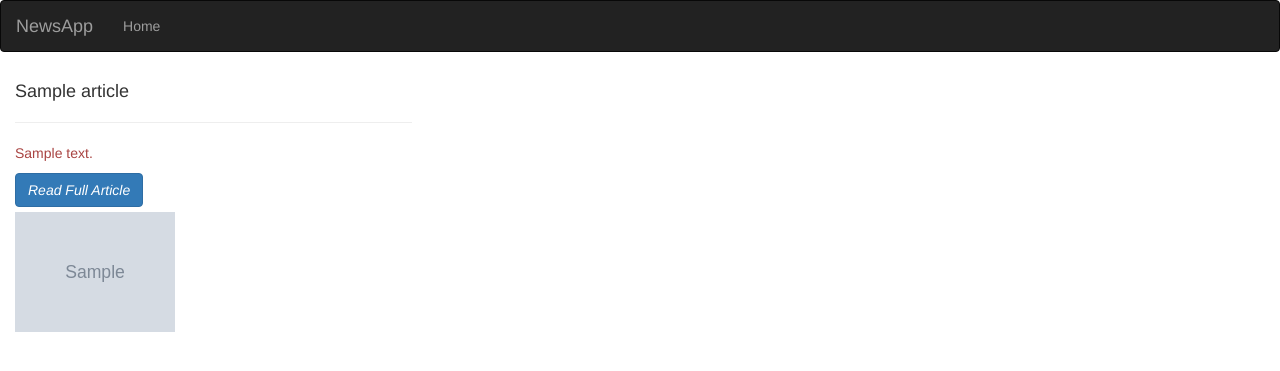
After one commit to Mugambi645/flasknewsapp, a Flask app: template app/templates/articles.html in a window 1280 px wide. The commit adds this page. Shown: the top 371 px of the page. Run offline with Flask 2, Linux system fonts and the light colour scheme; the template is opened without the code that fills it: most values are stand-ins (such as "Sample title", 1, 10 or a date in 2020); grey boxes marked "Sample" are stand-in pictures; some libraries are stand-ins or nearby versions.

Commit message:
article functionality changes

```diff
--- /dev/null
+++ b/app/templates/articles.html
@@ -0,0 +1,36 @@
+{%  extends 'base.html'  %}
+
+{% block styles %}
+         {{ super() }}
+         <link rel="stylesheet" href="{{url_for('static', filename='articles.css')}}" >
+{% endblock %}
+
+{% block content %}
+<div class="container-fluid" >
+    <div class="row" >
+                            {% for article in articles %}
+                            <div class="col-md-4" >
+                                <div class="card border-danger mb-3" >
+                                    <div class="card-header" >
+                                        <h4 class="title">
+                                            {{article.title}}
+                                        </h4>
+                                    </div>
+                                    <hr>
+                                    <div class="card-body text-danger">
+                                      <p class="desc">{{article.description}}</p>
+                                      <a href="{{article.url}}" class="btn btn-primary" target="_blank" style="font-style: italic;">Read Full Article</a>
+                                      <div style="margin-top: 5px;">
+                                        <img src="{{article.urlToImage}}" class="img-responsive" alt="" style="height: 120px; ">
+                                      </div>
+
+                                    </div>
+                                  </div>
+                            </div>
+                            {% endfor %}
+
+                        </div>
+                    </div>
+
+
+{% endblock%}
--- a/app/templates/sidebar.html
+++ b/app/templates/sidebar.html
@@ -1,3 +1,4 @@
+{% import 'macros.html' as macro%}
 <style>
     .sidebar{
         position: fixed;
@@ -26,8 +27,8 @@
 </style>
 
 <div class="sidebar">
-    <a href="">Home</a>
-    <a href="">Top News</a>
+    <a href="/">Home</a>
+    <a href="index/?search=top">Top News</a>
 
     <a href="">Business</a>
     <a href="">Technology</a>
```
Also changed, not shown: app/templates/index.html (+19 -1 lines), app/templates/macros.html (+5 -4 lines), app/templates/search.html (added, +18 -0 lines), app/templates/article.html (deleted).
